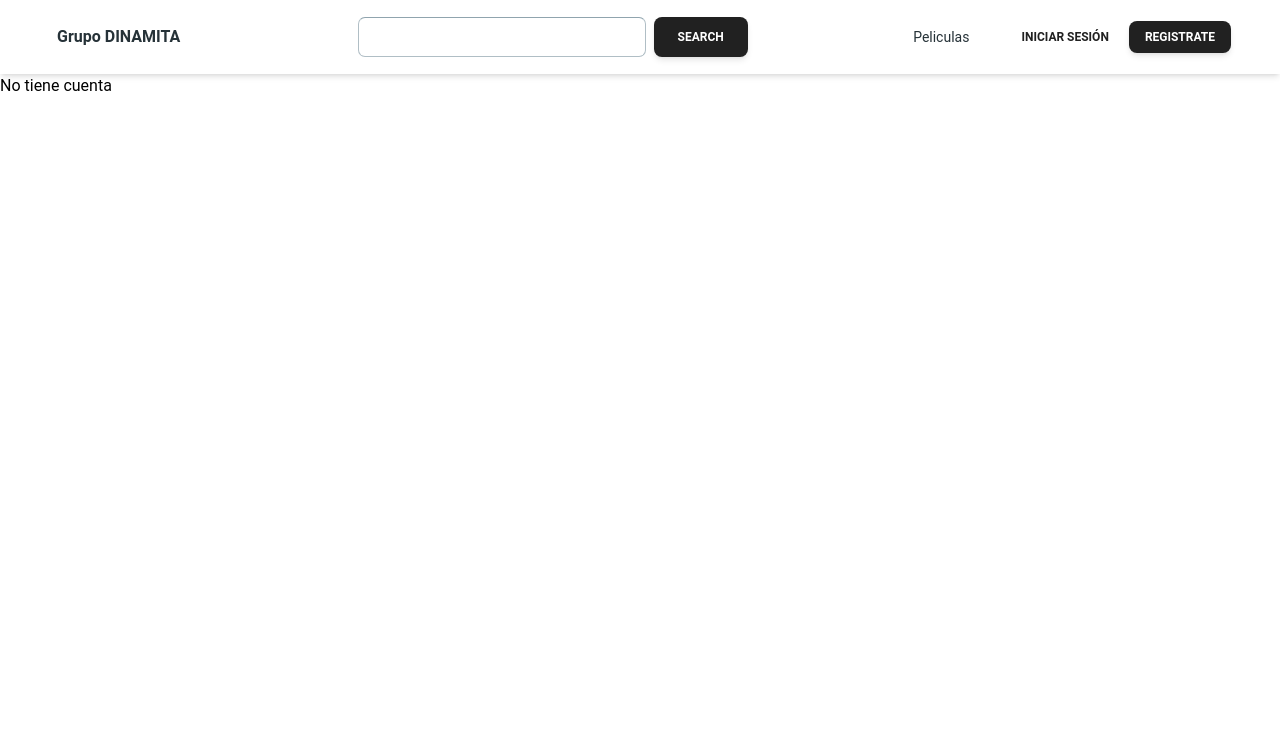
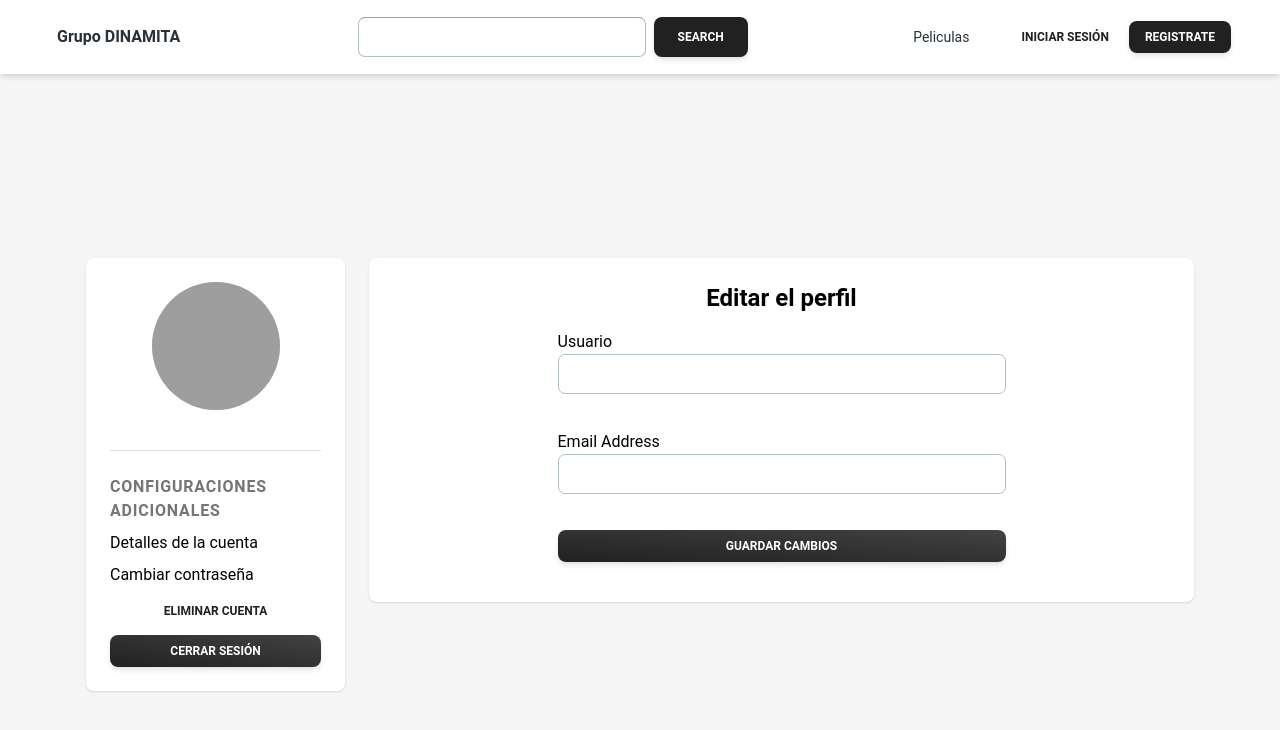
Before and after one commit to ramosFidel/peliculasRP, a React (Create React App) app: page /perfil in a window 1280 px wide. Shown: the top 730 px of the page. Built offline with nearby package versions, Linux system fonts and the light colour scheme; grey boxes are pictures that could not be loaded.

Commit message:
Funcionalidad a la pagina perfil

```diff
--- a/src/App.js
+++ b/src/App.js
@@ -63,7 +63,13 @@ function App() {
         <Route path="/registro" element={<Registro />} />
         <Route
           path="/perfil"
-          element={<Perfil currentUser={currentUser} onLogout={handleLogout} />}
+          element={
+            <Perfil
+              currentUser={currentUser}
+              onLogout={handleLogout}
+              setCurrentUser={setCurrentUser}
+            />
+          }
         />
       </Routes>
     </div>
--- a/src/components/Perfil.jsx
+++ b/src/components/Perfil.jsx
@@ -1,8 +1,27 @@
 import React, { useEffect, useState } from "react";
+import { updateUserAuth } from "../service.js";
 import { Button, Input } from "@material-tailwind/react";
 
-function EditarPerfil({ currentUser }) {
-  const handleActualiza = () => {};
+function EditarPerfil({ currentUser, setCurrentUser }) {
+  const [formData, setFormData] = useState({
+    username: "",
+    email: "",
+  });
+  const handleChange = (e) => {
+    const { name, value } = e.target;
+    setFormData({ ...formData, [name]: value });
+  };
+  const handleActualiza = (e) => {
+    e.preventDefault();
+    let idCurrentUser = currentUser.id;
+    // console.log(currentUser.id);
+
+    //Funcion que actualiza el user
+    const updateUser = updateUserAuth(formData, idCurrentUser);
+
+    setCurrentUser({ ...currentUser, ...formData });
+    // console.log(formData);
+  };
   return (
     <div className="bg-white shadow rounded-lg p-6">
       <h2 className="text-2xl font-bold mb-4 text-center">Editar el perfil</h2>
@@ -10,22 +29,28 @@ function EditarPerfil({ currentUser }) {
         <div className="mb-4">
           <label>Usuario</label>
           <Input
+            name="username"
             placeholder={currentUser && currentUser.username}
             className=" !border-t-blue-gray-200 focus:!border-t-gray-900"
             labelProps={{
               className: "hidden",
             }}
+            value={formData.username}
+            onChange={handleChange}
           />
         </div>
         <div className="mb-4">
           <label>Email Address</label>
           <Input
+            name="email"
             type="email"
             className=" !border-t-blue-gray-200 focus:!border-t-gray-900"
             placeholder={currentUser && currentUser.email}
             labelProps={{
               className: "hidden",
             }}
+            value={formData.email}
+            onChange={handleChange}
           />
         </div>
         <div className="mb-4">
@@ -43,25 +68,32 @@ function EditarPerfil({ currentUser }) {
     </div>
   );
 }
-function CambioContrasena({ currentUser }) {
+function CambioContrasena({ currentUser, setCurrentUser }) {
   const [formData, setFormData] = useState({
     contra: "",
     contraConf: "",
   });
-  const [contra, setContra] = useState(false);
+  const [contra, setContra] = useState(true);
+  const [contraConf, setContraconf] = useState(true);
 
   const handleContra = (e) => {
     setFormData({ ...formData, [e.target.name]: e.target.value });
+    if (formData.contra === formData.contraConf) {
+      setContraconf(true);
+    } else {
+      setContraconf(false);
+    }
   };
-  const GuardaContra = () => {
-    setContra(false);
+  //Falta funcionalidad
+  const GuardaContra = () => {};
+  const oldContra = (e) => {
+    if (currentUser.password === e.target.value) {
+      setContra(false);
+    } else {
+      setContra(true);
+    }
   };
-  const oldContra = (e) => {
-    console.log(e.target.value);
-  };
-  useEffect(() => {
-    setContra(formData.contra !== formData.contraConf);
-  }, [formData]);
+
   return (
     <div className="bg-white shadow rounded-lg p-6">
       <h2 className="text-2xl font-bold mb-4 text-center">
@@ -90,6 +122,7 @@ function CambioContrasena({ currentUser }) {
             labelProps={{
               className: "hidden",
             }}
+            disabled={contra}
             value={formData.contra}
             onChange={handleContra}
           />
@@ -99,13 +132,13 @@ function CambioContrasena({ currentUser }) {
           <Input
             type="password"
             name="contraConf"
+            disabled={contra}
             className=" !border-t-blue-gray-200 focus:!border-t-gray-900"
             labelProps={{
               className: "hidden",
             }}
             value={formData.contraConf}
             onChange={handleContra}
-            error={contra}
           />
         </div>
 
@@ -115,7 +148,7 @@ function CambioContrasena({ currentUser }) {
           size="sm"
           className=""
           onClick={GuardaContra}
-          disabled={contra}
+          disabled={contra || contraConf}
         >
           Cambiar contraseña
         </Button>
@@ -126,7 +159,7 @@ function CambioContrasena({ currentUser }) {
 function Nocuenta() {
   return <>No tiene cuenta</>;
 }
-export const Perfil = ({ currentUser }) => {
+export const Perfil = ({ currentUser, setCurrentUser }) => {
   const [componenteActivo, setComponenteActivo] = useState("EditarPerfil");
   const editarClick = () => {
     setComponenteActivo("EditarPerfil");
@@ -134,9 +167,10 @@ export const Perfil = ({ currentUser }) => {
   const cambiarClick = () => {
     setComponenteActivo("CambiarContrasena");
   };
+  console.log(currentUser);
   return (
     <>
-      {currentUser ? (
+      {true ? (
         <div className="bg-gray-100 min-h-screen flex items-center justify-center">
           <div className="container mx-auto py-8">
             <div className="grid grid-cols-4 sm:grid-cols-12 gap-6 px-4">
@@ -172,6 +206,14 @@ export const Perfil = ({ currentUser }) => {
                       </li>
                       <Button
                         fullWidth
+                        variant="text"
+                        size="sm"
+                        className="mb-2"
+                      >
+                        Eliminar cuenta
+                      </Button>
+                      <Button
+                        fullWidth
                         variant="gradient"
                         size="sm"
                         className=""
@@ -184,9 +226,15 @@ export const Perfil = ({ currentUser }) => {
               </div>
               <div className="col-span-4 sm:col-span-9 ">
                 {componenteActivo === "EditarPerfil" ? (
-                  <EditarPerfil currentUser={currentUser} />
+                  <EditarPerfil
+                    currentUser={currentUser}
+                    setCurrentUser={setCurrentUser}
+                  />
                 ) : (
-                  <CambioContrasena currentUser={currentUser} />
+                  <CambioContrasena
+                    currentUser={currentUser}
+                    setCurrentUser={setCurrentUser}
+                  />
                 )}
               </div>
             </div>
--- a/src/service.js
+++ b/src/service.js
@@ -10,6 +10,7 @@ export const searchMovies = ({ search }) => {
     throw new Error("Error searching movies");
   }
 };
+//Debe retornar el usuario logeado
 export const loginAuth = (formData) => {
   const user = Data.usuarios;
   const usuarioEncontrado = user.find(
@@ -31,3 +32,14 @@ export const mainMovies = () => {
   const movies = Data.Search.slice(1, 5);
   return movies;
 };
+
+//falta backend
+export const updateUserAuth = (formData, idCurrentUser) => {
+  const user = Data.usuarios;
+
+  let updateUser = user.map((el) => (el.id === idCurrentUser ? formData : el));
+  return updateUser;
+};
+export const updateUserPassAuth = () => {};
+
+export const deleteUserAuth = () => {};
```
